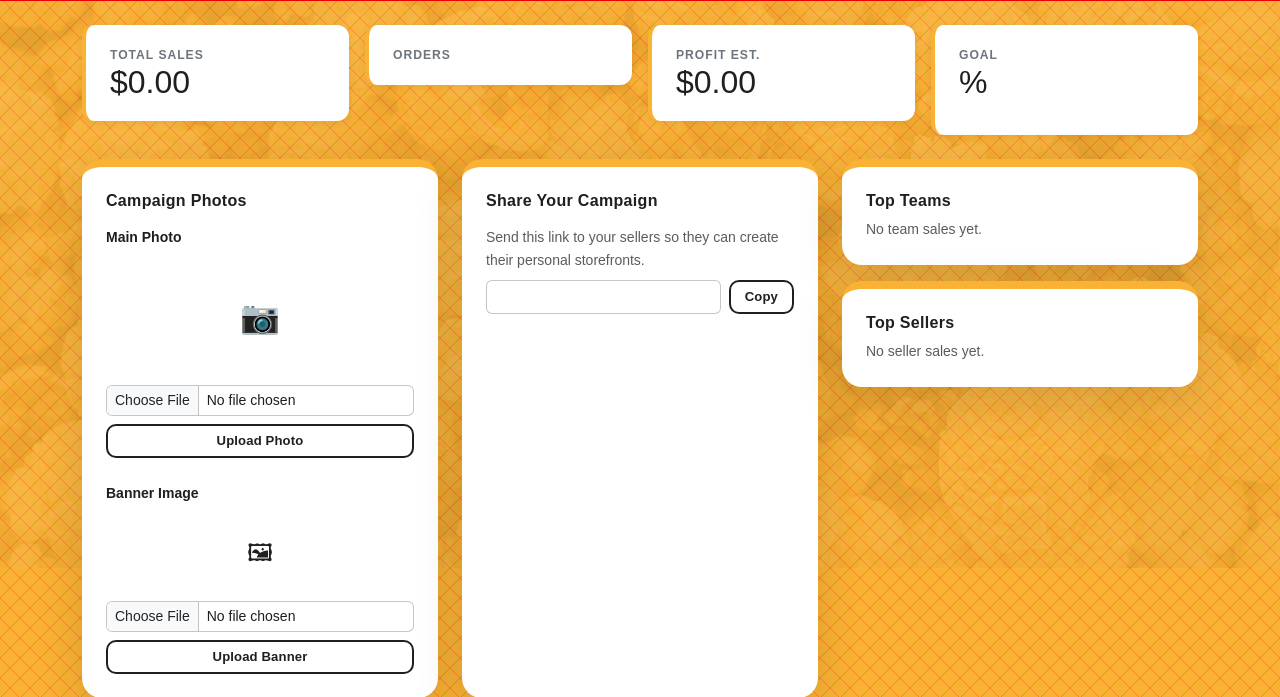
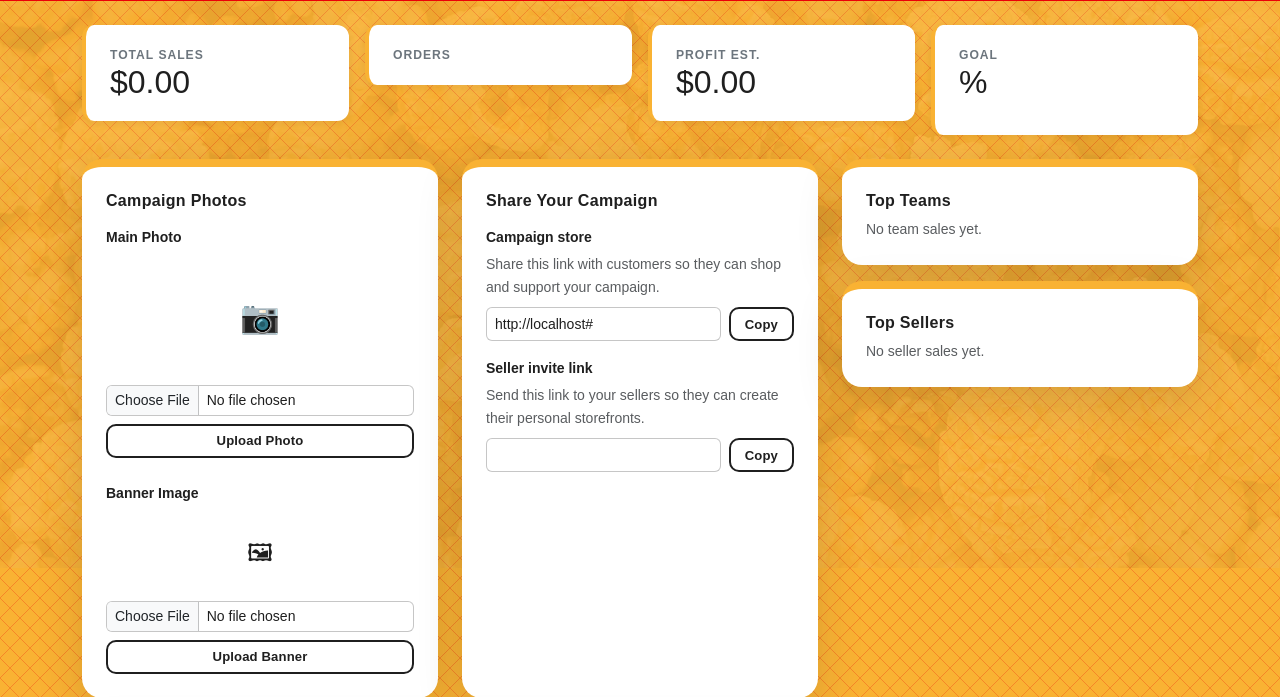
Before and after one commit to jeuanimo/popcorn-n-such, a Django app: template templates/fundraisers/campaign_dashboard.html in a window 1280 px wide. Shown: the part 232-929 px from the top of the page. Run offline with Django 5.2, Linux system fonts and the light colour scheme; the template is opened without the code that fills it, so the values that code supplies are empty; parts of the project's set-up code (start-up, migrations or seed data) failed here and were passed over.

Commit message:
feat: add campaign store URL copy bar to dashboard share card

```diff
--- a/templates/fundraisers/campaign_dashboard.html
+++ b/templates/fundraisers/campaign_dashboard.html
@@ -141,6 +141,20 @@
                 <div class="col-12 col-lg-4">
                     <div class="hero-card p-4 h-100">
                         <h2 class="h6 fw-bold mb-3">Share Your Campaign</h2>
+                        <p class="small fw-semibold mb-1">Campaign store</p>
+                        <p class="small text-muted mb-2">Share this link with customers so they can shop and support your campaign.</p>
+                        <div class="d-flex gap-2 mb-3">
+                            <input type="text"
+                                   class="form-control form-control-sm"
+                                   value="{{ request.scheme }}://{{ request.get_host }}{% url 'fundraisers:public-campaign-detail' slug=object.slug %}"
+                                   readonly
+                                   id="storeInput" />
+                            <button class="btn btn-sm btn-outline-dark"
+                                    onclick="navigator.clipboard.writeText(document.getElementById('storeInput').value);this.textContent='Copied!'">
+                                Copy
+                            </button>
+                        </div>
+                        <p class="small fw-semibold mb-1">Seller invite link</p>
                         <p class="small text-muted mb-2">Send this link to your sellers so they can create their personal storefronts.</p>
                         <div class="d-flex gap-2 mb-3">
                             <input type="text"
```
